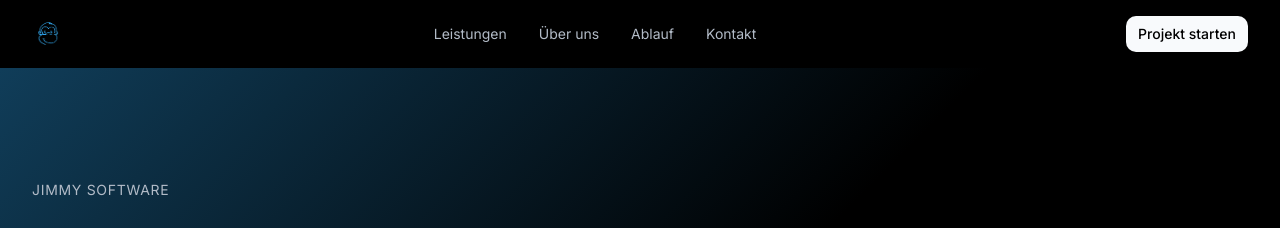
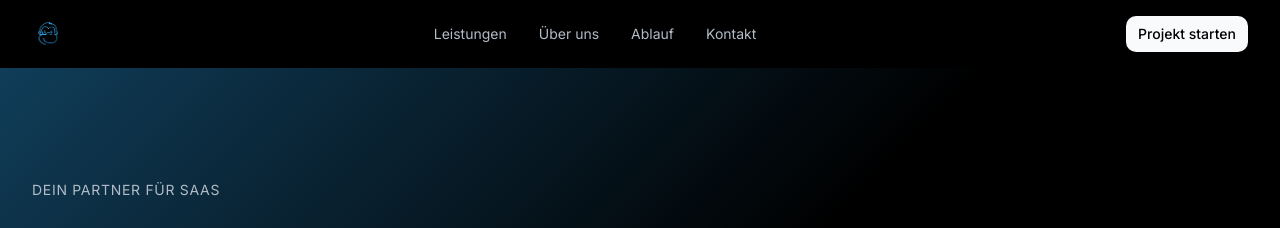
Before and after one commit to hammerer-philipp/jimmy-software, a React (Vite) app: page / in a window 1280 px wide. Shown: the top 228 px of the page. Built offline with nearby package versions, Linux system fonts and the light colour scheme.

Commit message:
Code edited in Lovable Code Editor
Edited UI in Lovable

```diff
--- a/src/components/sections/Hero.tsx
+++ b/src/components/sections/Hero.tsx
@@ -6,7 +6,7 @@ const Hero = () => {
       <div className="container py-20 md:py-28">
         <div className="grid gap-10 items-center">
           <div className="space-y-6 animate-fade-in">
-            <p className="text-sm uppercase tracking-wider text-muted-foreground">Jimmy Software</p>
+            <p className="text-sm uppercase tracking-wider text-muted-foreground">Dein Partner für SaaS</p>
             <h1 className="text-4xl md:text-5xl lg:text-6xl font-semibold leading-tight">
               Wir entwickeln <span className="text-primary">SaaS‑MVP</span> für Startups mit <span className="text-primary">kleinem Budget</span>
             </h1>
```
